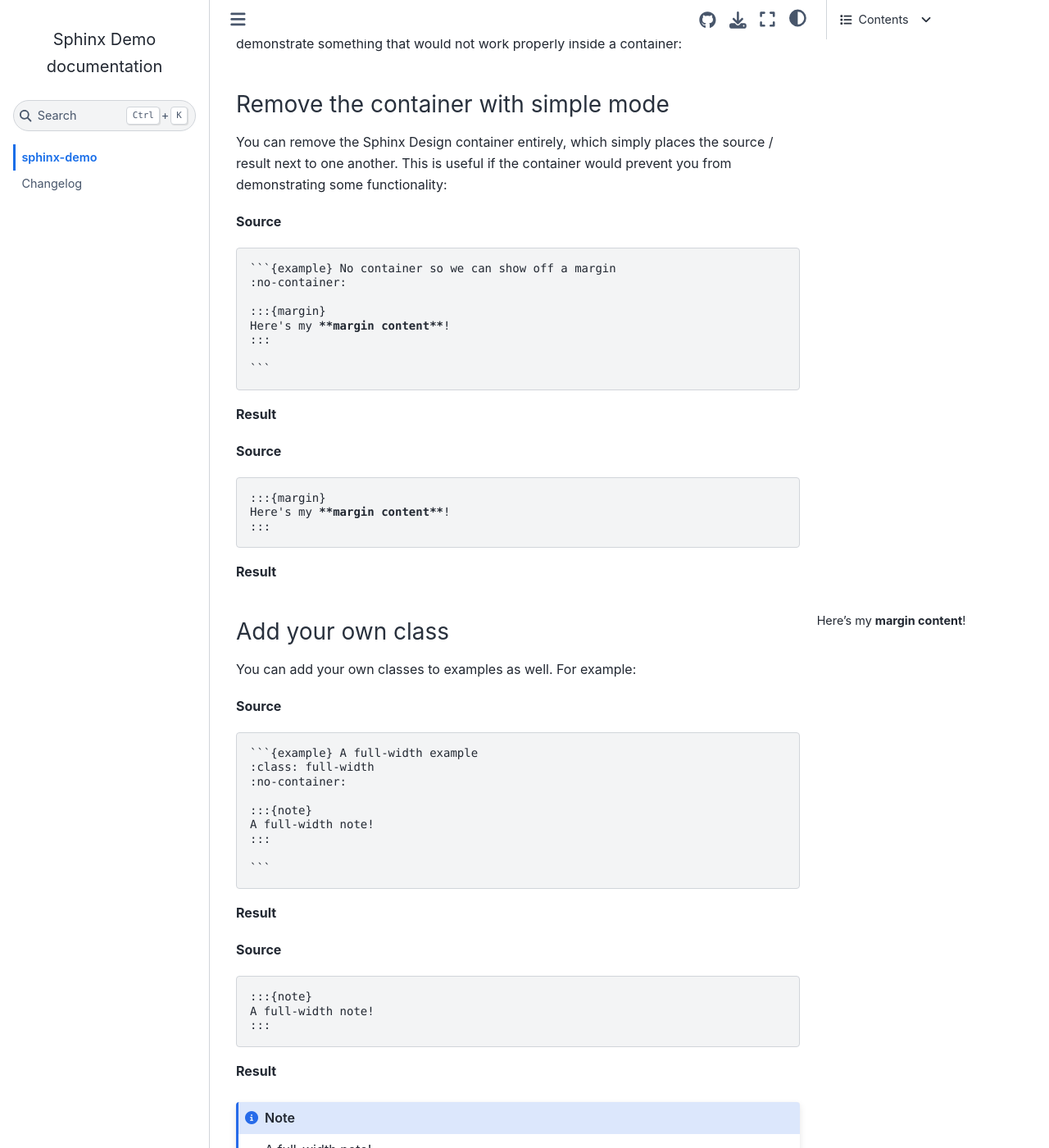
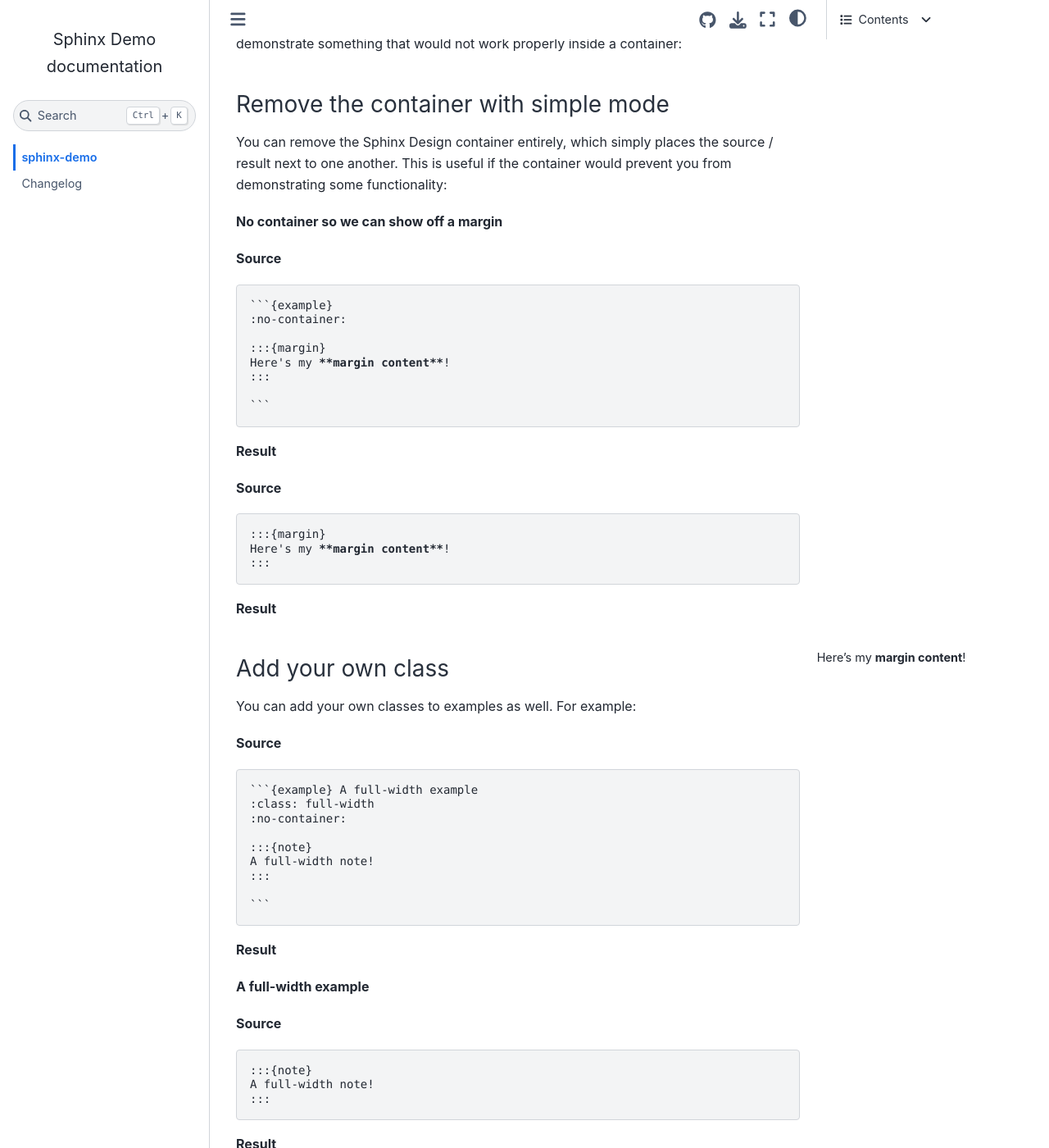
Before and after one commit to executablebooks/sphinx-examples, a Sphinx documentation site: the page built from docs/index.md, in a window 1280 px wide and 1400 px high, scrolled down 2612 px. Shown: the whole window at 82% size. Built offline with Sphinx 7.4.7 and the Sphinx Book theme 1.1.4, drawn with Linux system fonts in a browser that asks for light colours.

Commit message:
ENH: Bold nocontainer title

`````diff
--- a/docs/index.md
+++ b/docs/index.md
@@ -53,10 +53,10 @@
 You can remove the Sphinx Design container entirely, which simply places the source / result next to one another.
 This is useful if the container would prevent you from demonstrating some functionality:
 
-````{example}
+````{example} No container so we can show off a margin
 :no-container:
 
-```{example} No container so we can show off a margin
+```{example}
 :no-container:
 
 :::{margin}
--- a/src/sphinx_demo/__init__.py
+++ b/src/sphinx_demo/__init__.py
@@ -126,6 +126,9 @@
                 simple_text = TEMPLATE_SIMPLE_REVERSED.format(content=content_text)
             else:
                 simple_text = TEMPLATE_SIMPLE.format(content=content_text)
+
+            if self.arguments:
+                simple_text = f"**{self.arguments[0]}**\n\n" + simple_text
             self.state.nested_parse([simple_text], 0, container)
         else:
             # If we have a title, add it above the source code
`````
